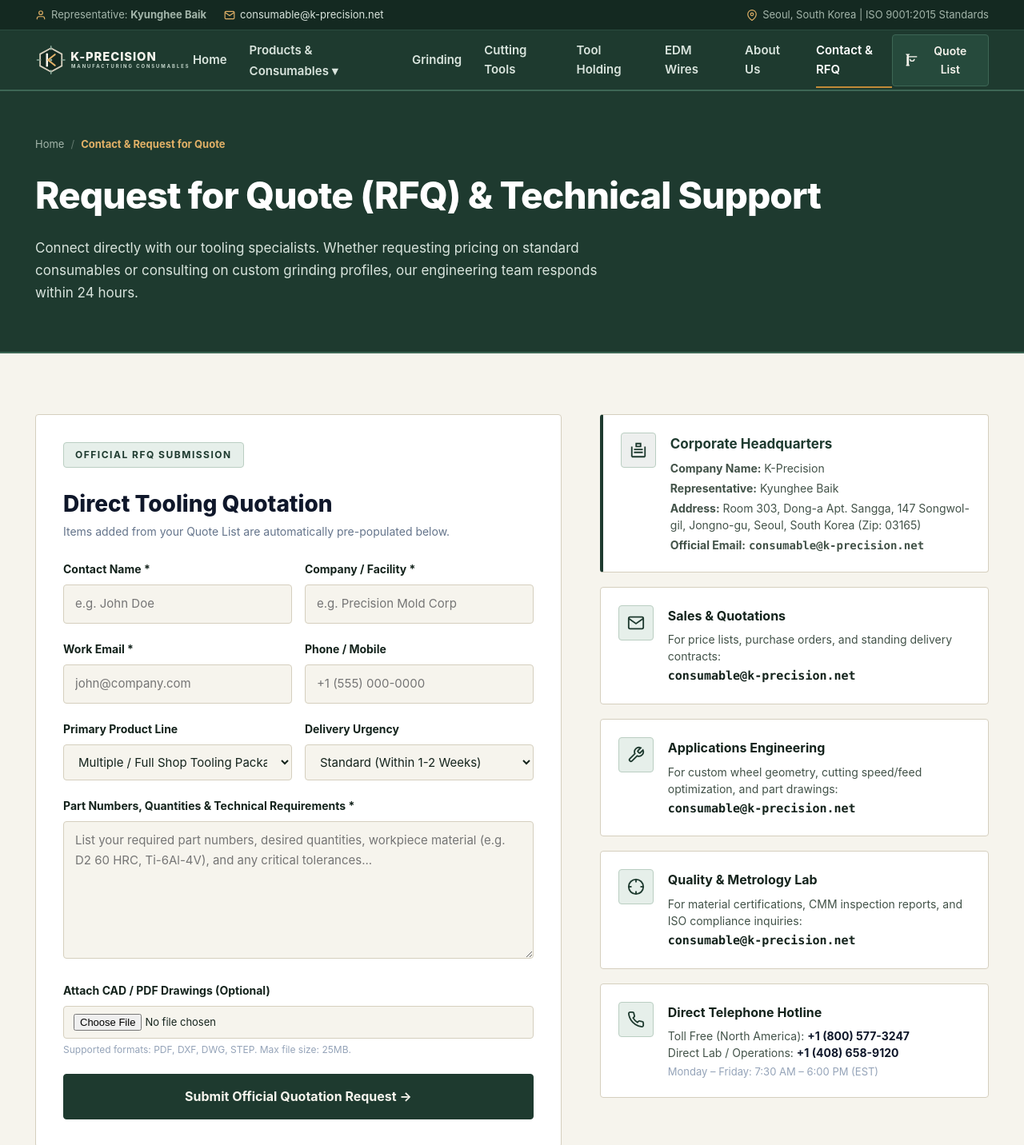
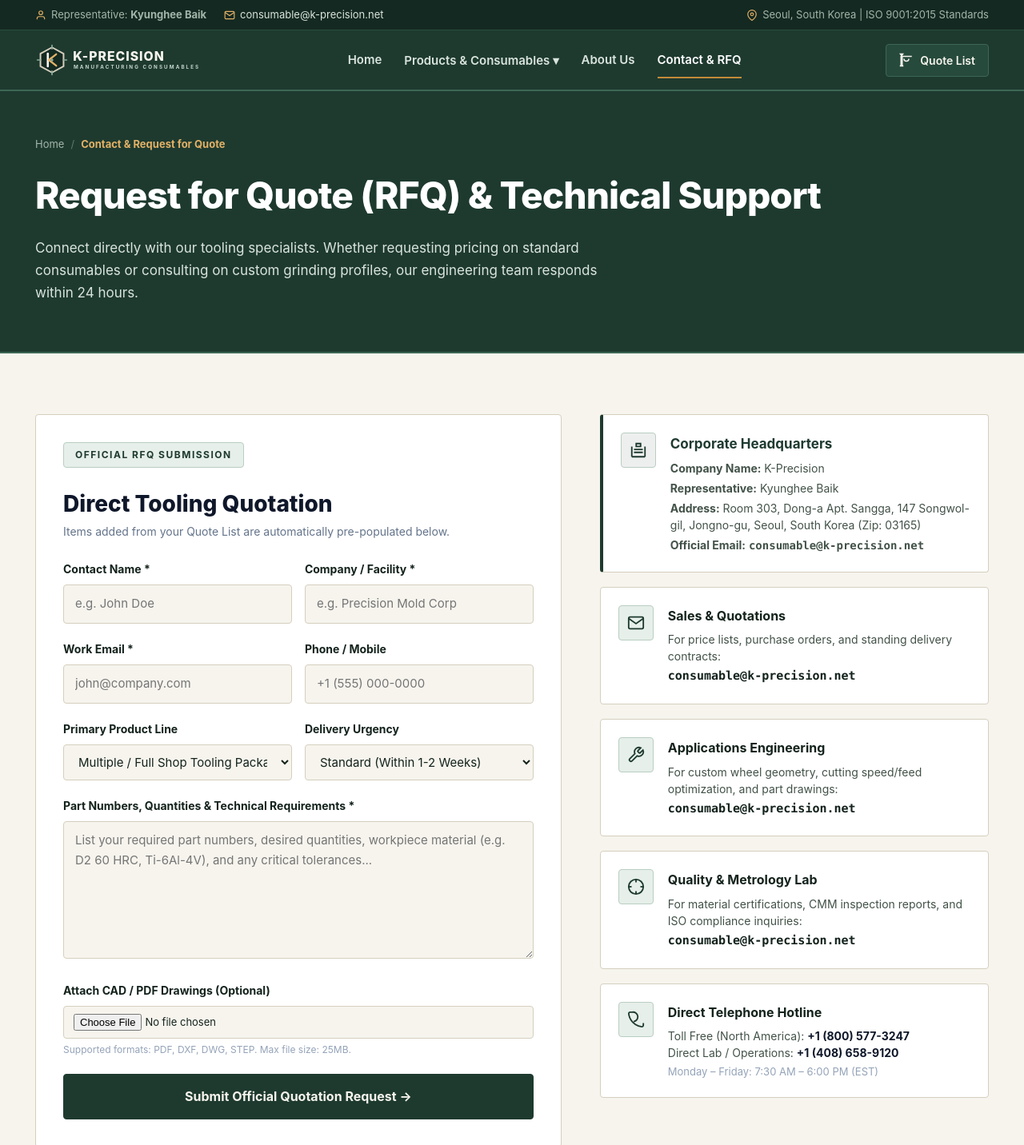
Before and after one commit to tuan07071239-pixel/k-precision, a plain HTML site: page contact.html in a window 1280 px wide. Shown: the top 1432 px of the page at 80% size. Drawn offline with Linux system fonts and the light colour scheme.

Commit message:
Update contact.html with clean dropdown navbar and RFQ handler

```diff
--- a/contact.html
+++ b/contact.html
@@ -43,19 +43,15 @@
       <nav class="nav-menu" aria-label="Main Navigation">
         <a href="index.html" class="nav-link">Home</a>
         <div class="nav-dropdown">
-          <a href="products.html" class="nav-link">Products &amp; Consumables &#9662;</a>
-          <div class="nav-dropdown-menu">
-            <a href="products.html" class="dropdown-item">All Products Catalog</a>
+          <a href="products.html" class="nav-link dropdown-toggle">Products &amp; Consumables &#9662;</a>
+          <div class="dropdown-menu">
             <a href="grinding-wheels.html" class="dropdown-item">Grinding Wheels (Diamond &amp; CBN)</a>
             <a href="cutting-tools.html" class="dropdown-item">Solid Carbide Cutting Tools</a>
             <a href="tool-holding.html" class="dropdown-item">High-Precision Tool Holding</a>
             <a href="edm-wires.html" class="dropdown-item">EDM Wires &amp; Consumables</a>
+            <a href="others.html" class="dropdown-item">Others &amp; Workshop Consumables</a>
           </div>
         </div>
-        <a href="grinding-wheels.html" class="nav-link">Grinding</a>
-        <a href="cutting-tools.html" class="nav-link">Cutting Tools</a>
-        <a href="tool-holding.html" class="nav-link">Tool Holding</a>
-        <a href="edm-wires.html" class="nav-link">EDM Wires</a>
         <a href="about.html" class="nav-link">About Us</a>
         <a href="contact.html" class="nav-link active">Contact &amp; RFQ</a>
       </nav>
@@ -225,7 +221,7 @@
 
           <div class="info-card">
             <div class="info-card-icon">
-              <svg viewBox="0 0 24 24" fill="none" stroke="currentColor" stroke-width="2"><path d="M22 16.92v3a2 2 0 0 1-2.18 2 19.79 19.79 0 0 1-8.63-3.07 19.5 19.5 0 0 1-6-6 19.79 19.79 0 0 1-3.07-8.67A2 2 0 0 1 4.11 2h3a2 2 0 0 1 2 1.72 12.84 12.84 0 0 0 .7 2.81 2 2 0 0 1-.45 2.11L8.09 9.91a16 16 0 0 0 6 6l1.27-1.27a2 2 0 0 1 2.11-.45 12.84 12.84 0 0 0 2.81.7A2 2 0 0 1 22 16.92z"/></svg>
+              <svg viewBox="0 0 24 24" fill="none" stroke="currentColor" stroke-width="2"><path d="M22 16.92v3a2 2 0 0 1-2.18 2 19.79 19.79 0 0 1-8.63-3.07 19.5 19.5 0 0 1-6-6 19.79 19.79 0 0 1-3.07-8.67A2 2 0 0 1 4.11 2h3a2 2 0 0 1 1.72 12.84 12.84 0 0 0 .7 2.81 2 2 0 0 1-.45 2.11L8.09 9.91a16 16 0 0 0 6 6l1.27-1.27a2 2 0 0 1 2.11-.45 12.84 12.84 0 0 0 2.81.7A2 2 0 0 1 22 16.92z"/></svg>
             </div>
             <div class="info-card-body">
               <h4>Direct Telephone Hotline</h4>
@@ -314,6 +310,7 @@
             <li><a href="cutting-tools.html">Solid Carbide End Mills &amp; Drills</a></li>
             <li><a href="tool-holding.html">Shrink Fit &amp; Hydraulic Chucks</a></li>
             <li><a href="edm-wires.html">Brass &amp; Coated EDM Wires</a></li>
+            <li><a href="others.html">Others &amp; Workshop Consumables</a></li>
             <li><a href="products.html">Full Consumables Catalog</a></li>
           </ul>
         </div>
@@ -351,6 +348,7 @@
   </footer>
 
   <!-- Scripts -->
+  <script src="assets/js/products-data.js"></script>
   <script src="assets/js/main.js"></script>
   <script src="assets/js/rfq-basket.js"></script>
   <script>
```
